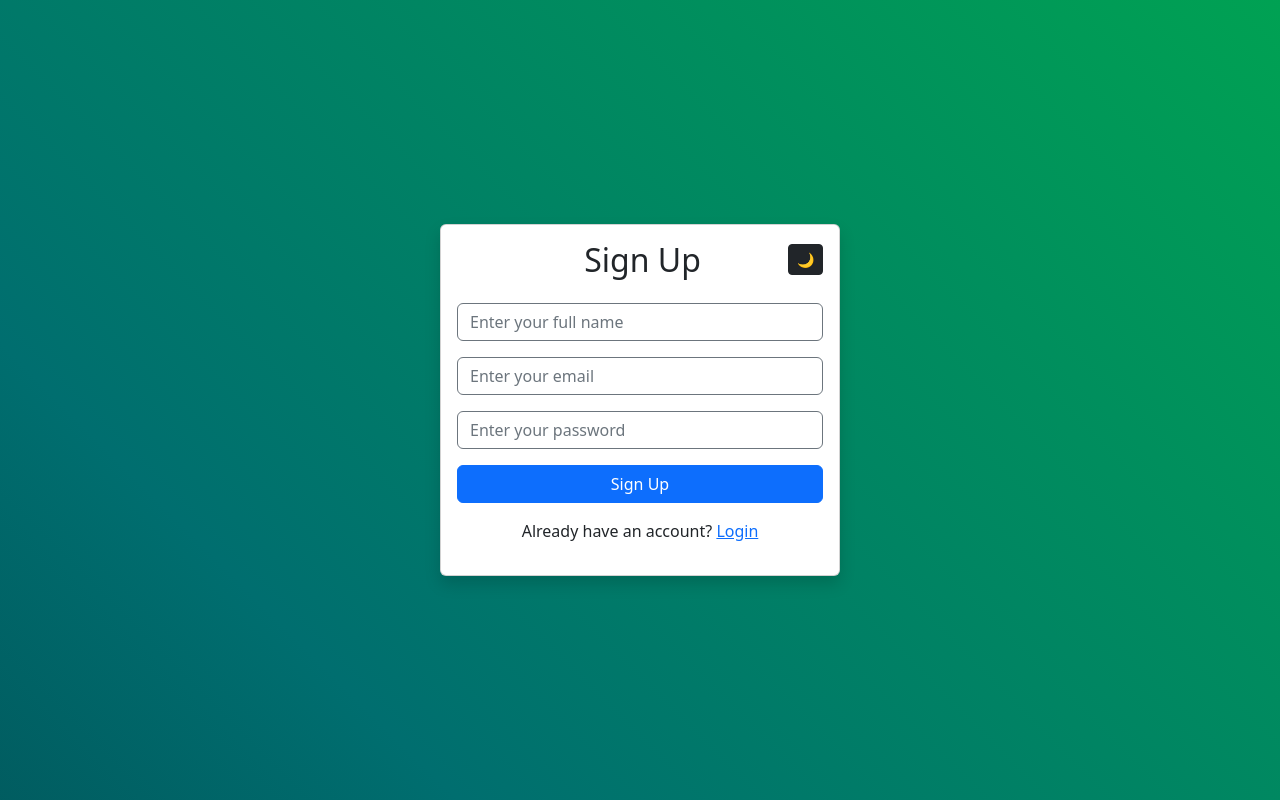
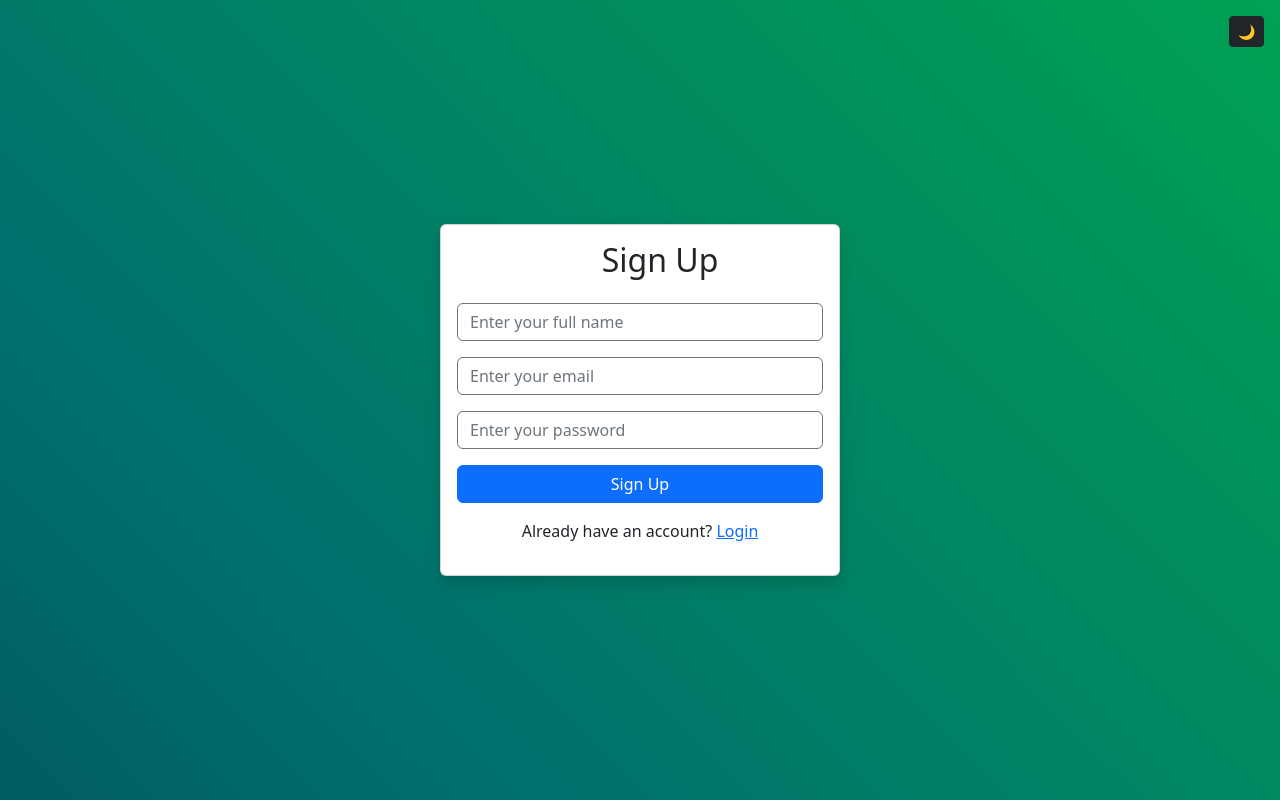
Before and after one commit to Beniah1/proj-todos-main, a React (Vite) app: page / in a window 1280 px wide. Built offline with nearby package versions, Linux system fonts and the light colour scheme.

Commit message:
Persist dark mode state across page navigations
- Update DarkModeToggle to save dark mode state in localStorage
- Remove DarkModeToggle from individual pages (Login.jsx, TodoDashboard.jsx, Signup.jsx)
- Ensure DarkModeToggle is included in the main layout (App.jsx)

```diff
--- a/src/components/DarkModeToggle.jsx
+++ b/src/components/DarkModeToggle.jsx
@@ -1,7 +1,10 @@
 import { useState, useEffect } from 'react';
 
 function DarkModeToggle() {
-  const [isDarkMode, setIsDarkMode] = useState(false);
+  const [isDarkMode, setIsDarkMode] = useState(() => {
+    const savedMode = localStorage.getItem('darkMode');
+    return savedMode ? JSON.parse(savedMode) : false;
+  });
 
   useEffect(() => {
     const html = document.documentElement;
@@ -10,6 +13,7 @@ function DarkModeToggle() {
     } else {
       html.setAttribute('data-bs-theme', 'light');
     }
+    localStorage.setItem('darkMode', JSON.stringify(isDarkMode));
   }, [isDarkMode]);
 
   const toggleDarkMode = () => {
@@ -18,7 +22,7 @@ function DarkModeToggle() {
 
   return (
     <button
-      className={`btn btn-sm ${isDarkMode ? 'btn-light' : 'btn-dark'}`}
+      className={`btn btn-sm ${isDarkMode ? 'btn-light' : 'btn-dark'} position-fixed top-0 end-0 m-3`}
       onClick={toggleDarkMode}
     >
       {isDarkMode ? '☀️' : '🌙'}
```
